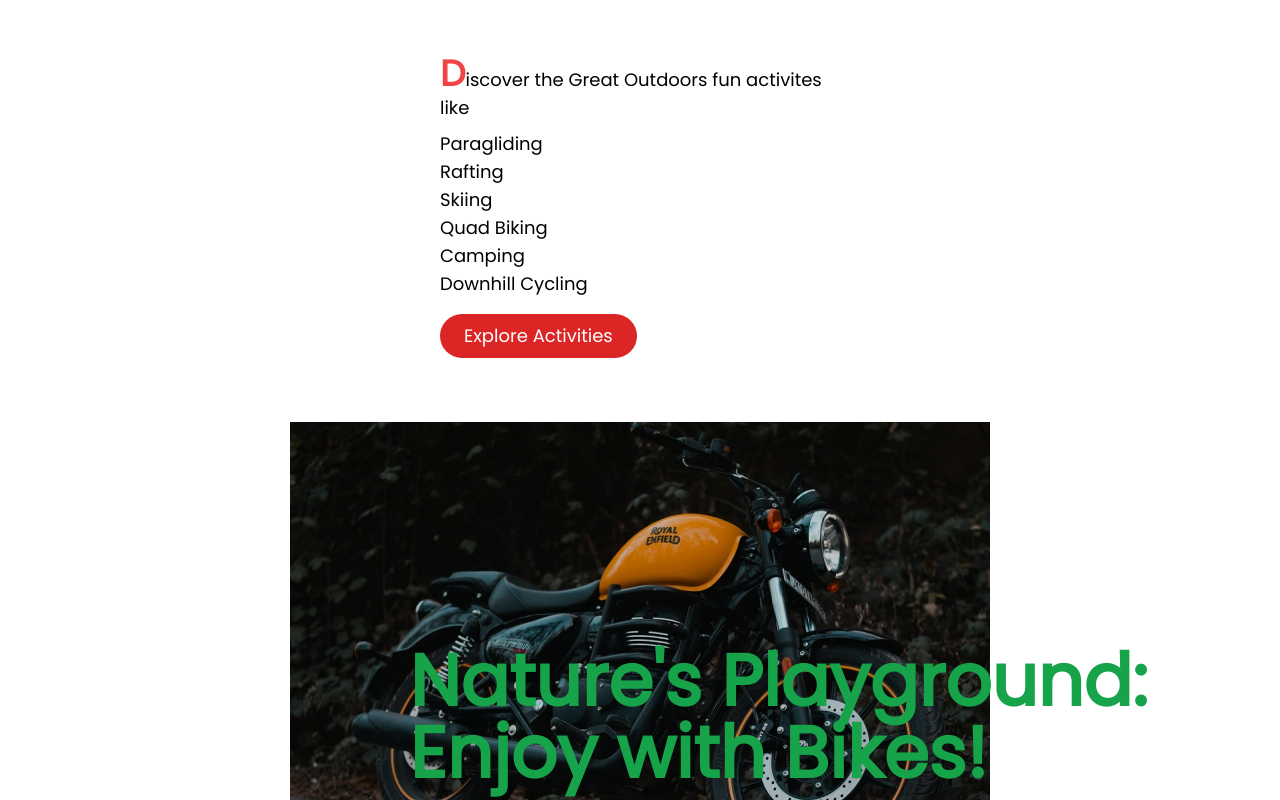
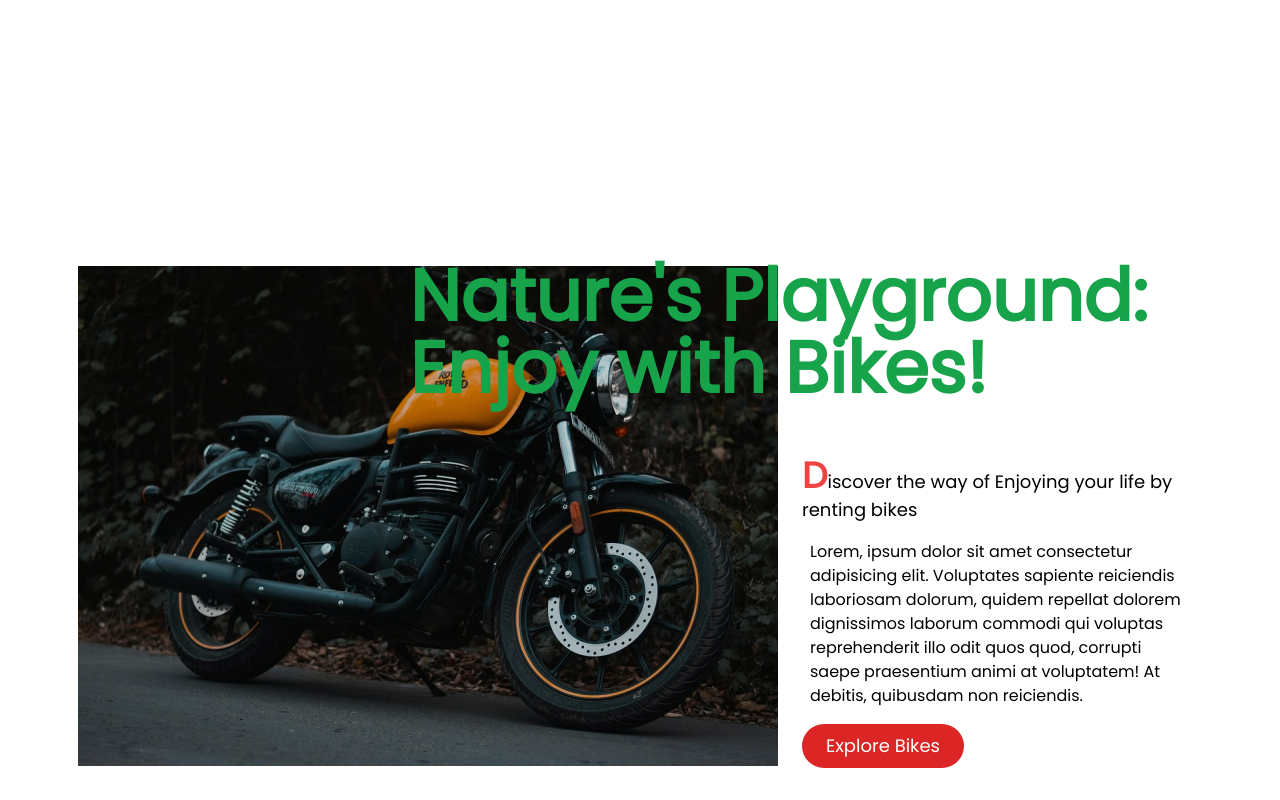
Before and after one commit to akhil683/adventure-camp, a React (Vite) app: page / in a window 1280 px wide. Shown: the part 1580-2380 px from the top of the page. Built offline with nearby package versions, Linux system fonts and the light colour scheme.

Commit message:
fixed home sections layout shift in mobile

```diff
--- a/src/components/Home/Activities.jsx
+++ b/src/components/Home/Activities.jsx
@@ -8,28 +8,30 @@ const Activities = () => {
 
   return (
    <Container>
-      <div className='relative md:min-h-screen font-poppins flex justify-center md:items-center gap-[110px] flex-wrap-reverse'>
+      <div className='relative md:min-h-screen font-poppins flex justify-center md:items-center gap-6 flex-wrap-reverse'>
 
-         <h2 className='absolute md:top-[20%] top-[270px] left-0 md:text-7xl text-4xl font-semibold text-green-600 max-w-[900px] z-20'>Nature's Playground: Adventure Activities</h2>
 
          <div className='md:pt-48 text-lg max-w-[400px]'>
-            <p className='mb-2'><span className='text-4xl font-semibold text-red-500'>D</span>iscover the Great Outdoors fun activites like </p>
-            <ul className='mb-4'>
-               <li>Paragliding</li>
-               <li>Rafting</li>
-               <li>Skiing</li>
-               <li>Quad Biking</li>
-               <li>Camping</li>
-               <li>Downhill Cycling</li>
+            <p><span className='text-4xl font-semibold text-red-500'>D</span>iscover the Great Outdoors fun activites like </p>
+            <ul className='my-6 px-2 text-base'>
+               <li>- Paragliding</li>
+               <li>- Rafting</li>
+               <li>- Skiing</li>
+               <li>- Quad Biking</li>
+               <li>- Camping</li>
+               <li>- Downhill Cycling</li>
             </ul>
             <Link>
                <Button color='red'>Explore Activities</Button>
             </Link>
          </div>
 
+         <h2 className='md:absolute md:top-[20%] left-0 md:text-7xl text-4xl font-semibold text-green-600 max-w-[900px] z-20'>Nature's Playground: Adventure Activities</h2>
+
          <div className=' md:h-[500px] h-[250px] md:w-[700px] w-[400px] relative'>
             <img src={activitiesImg} alt="Adventure Activities" className='absolute h-full w-full object-cover' />
          </div>
+
 
       </div>
    </Container>
--- a/src/components/Home/Vehicles.jsx
+++ b/src/components/Home/Vehicles.jsx
@@ -7,17 +7,18 @@ import Button from '../Button'
 const Vehicles = () => {
   return (
     <Container>
-      <div className='relative md:min-h-screen font-poppins flex justify-center md:items-center gap-[110px] flex-wrap'>
+      <div className='relative md:min-h-screen font-poppins flex justify-center md:items-center gap-6 flex-wrap'>
 
-         <h2 className='absolute md:left-[30%] md:top-[20%] top-[270px] md:text-7xl text-4xl font-semibold text-green-600 max-w-[900px] z-20'>Nature's Playground: Enjoy with Bikes!</h2>
 
          <div className=' md:h-[500px] h-[250px] md:w-[700px] w-[400px] relative bg-black'>
             <img src={vehicleImg} alt="Adventure Activities" className='absolute h-full w-full object-cover opacity-80' />
          </div>
 
-         <div className='md:pt-32 text-lg max-w-[400px]'>
-            <p className='mt-2'><span className='text-4xl font-semibold text-red-500'>D</span>iscover the way of Enjoying your life by renting bikes</p>
-            <p className='px-2 my-4'>
+         <h2 className='md:absolute md:left-[30%] md:top-[18%] md:text-7xl text-4xl font-semibold text-green-600 max-w-[900px] z-20'>Nature's Playground: Enjoy with Bikes!</h2>
+
+         <div className='md:pt-48 text-lg max-w-[400px]'>
+            <p><span className='text-4xl font-semibold text-red-500'>D</span>iscover the way of Enjoying your life by renting bikes</p>
+            <p className='px-2 my-4 text-base'>
                Lorem, ipsum dolor sit amet consectetur adipisicing elit. Voluptates sapiente reiciendis laboriosam dolorum, quidem repellat dolorem dignissimos laborum commodi qui voluptas reprehenderit illo odit quos quod, corrupti saepe praesentium animi at voluptatem! At debitis, quibusdam non reiciendis.
             </p>
             <Link>
```
